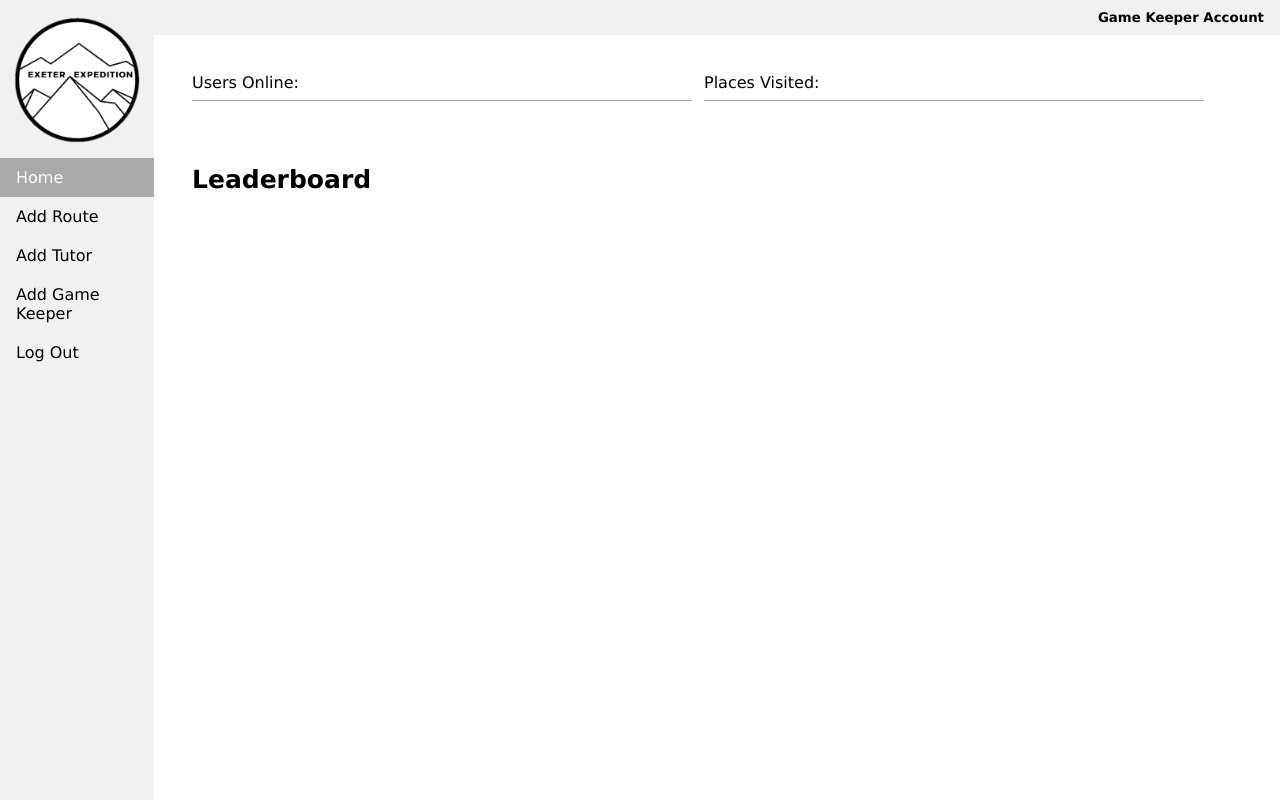
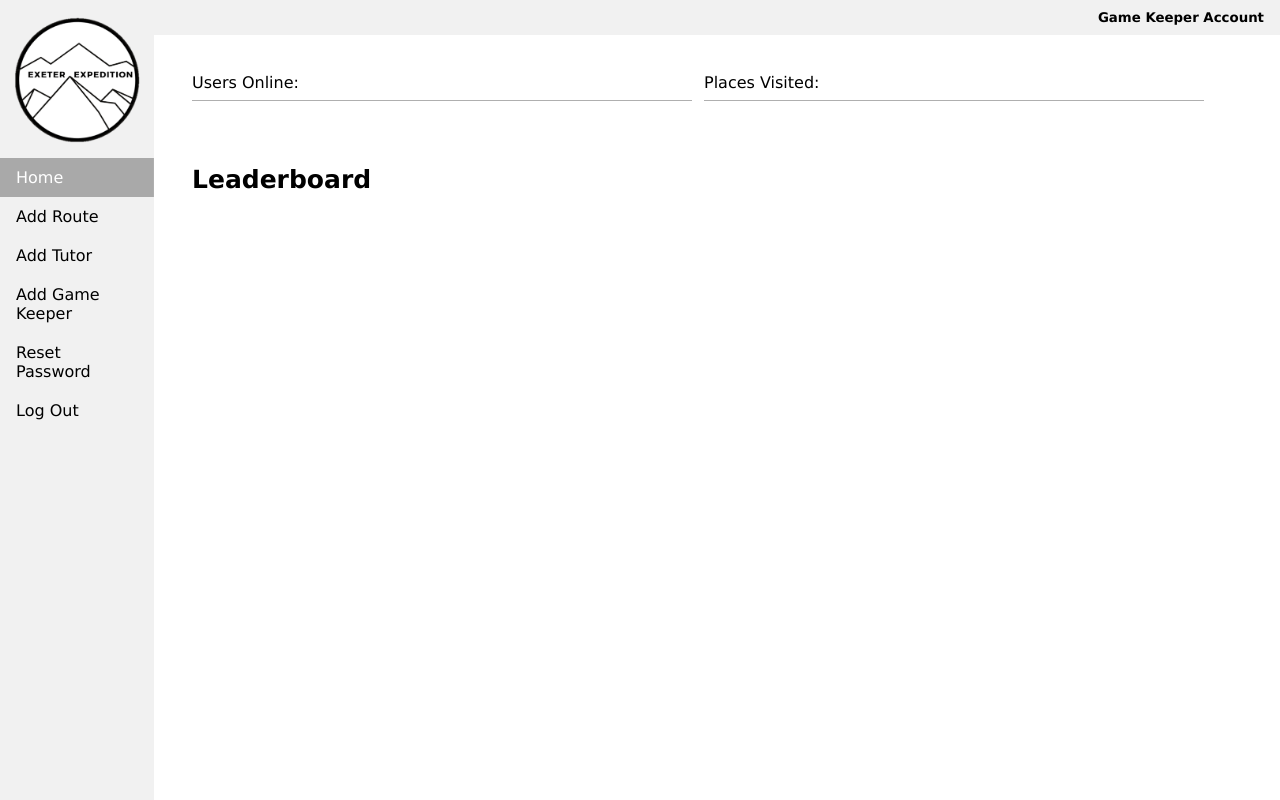
Before and after one commit to Jamie-Nottage/GroupSoftwareEngineering, a Flask app: template Login validation test app/templates/game-keeper-page.html in a window 1280 px wide; the page is wider, and only the part inside the window is pictured. Run offline with Flask 2, Linux system fonts and the light colour scheme; the template is opened without the code that fills it, so the values that code supplies are empty; some libraries are stand-ins or nearby versions.

Commit message:
password

```diff
--- a/Login validation test app/templates/game-keeper-page.html
+++ b/Login validation test app/templates/game-keeper-page.html
@@ -11,6 +11,7 @@
             <li><a type="button" href='/add-route'>Add Route</a></li>
             <li><a type="button" href='/add-tutor'>Add Tutor</a></li>
             <li><a type="button" href='/add-game-keeper'>Add Game Keeper</a></li>
+            <li><a type="button" href='/reset-password'>Reset Password</a></li>
             <li><a type="button" href='/logout'>Log Out</a></li>
         </ul>
 
```
